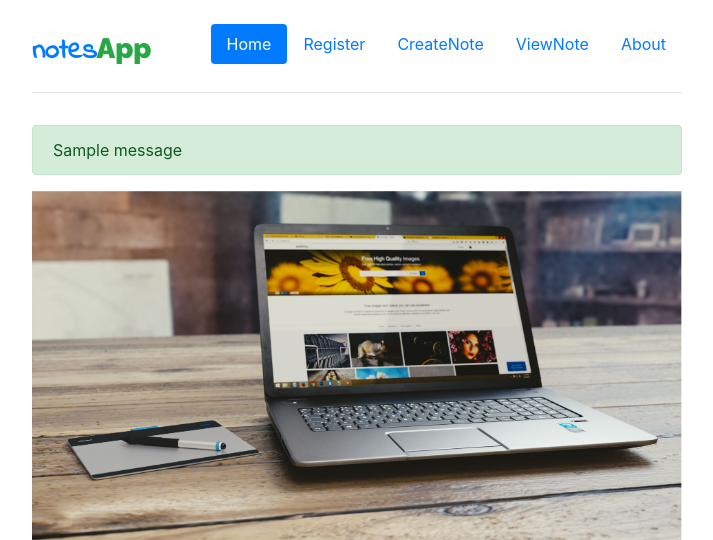
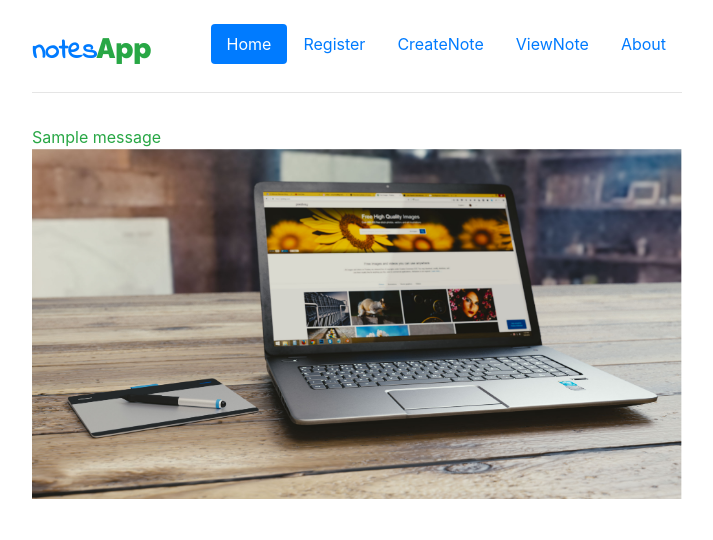
Before and after one commit to imosudi/noteapp, a Flask app: page / in a window 1280 px wide. Shown: the top 540 px of the page, without its empty margins (283-996 px from the left). Run offline with Flask 2, Linux system fonts and the light colour scheme; one stand-in notice (Sample message) is shown; some libraries are stand-ins or nearby versions; some web fonts are replaced.

Commit message:
flash message update

```diff
--- a/cgi-bin/noteapp/noteapp.py
+++ b/cgi-bin/noteapp/noteapp.py
@@ -114,7 +114,7 @@ def register():
 	#Close connection
 	cur.close()
 
-	flash("Registration Complete, you may proceed to login")
+	flash(u"Registration Complete, you may proceed to login", "success")
 
 	return redirect(url_for('home'))
         """user = RegistrationForm(form.user.name, form.username.data, form.email.data,
--- a/cgi-bin/noteapp/templates/includes/_messages.html
+++ b/cgi-bin/noteapp/templates/includes/_messages.html
@@ -1,7 +1,7 @@
 {% with messages = get_flashed_messages(with_categories=true) %}
   {% if messages %}
     {% for category, message in messages %}
-      <div class="alert alert-{{ category }}">{{ message }}</div>
+      <div class="text-{{ category }}">{{ message }}</div>
     {% endfor %}
   {% endif %}
 {% endwith %}
```
